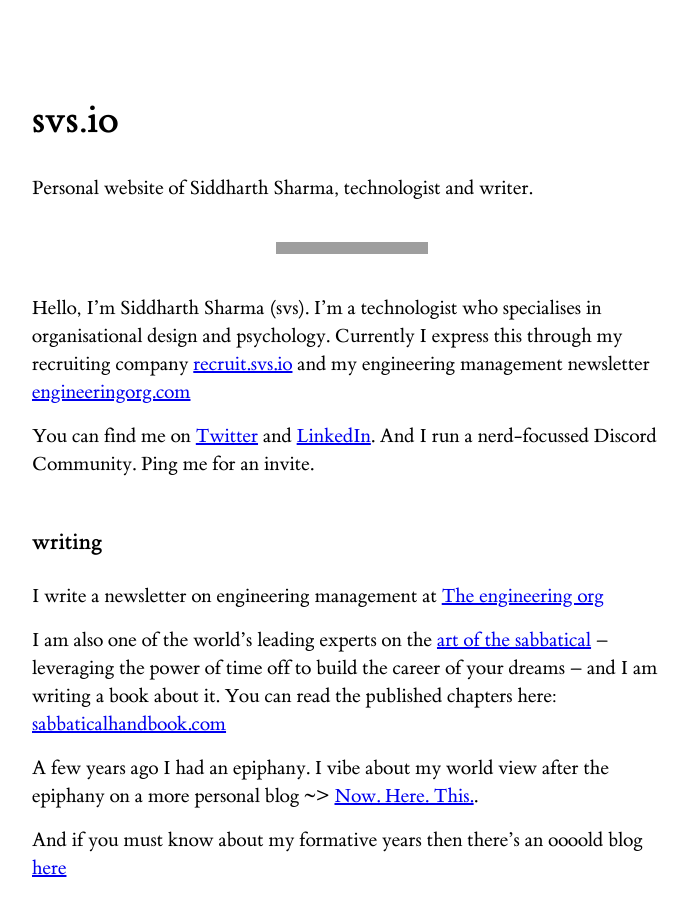
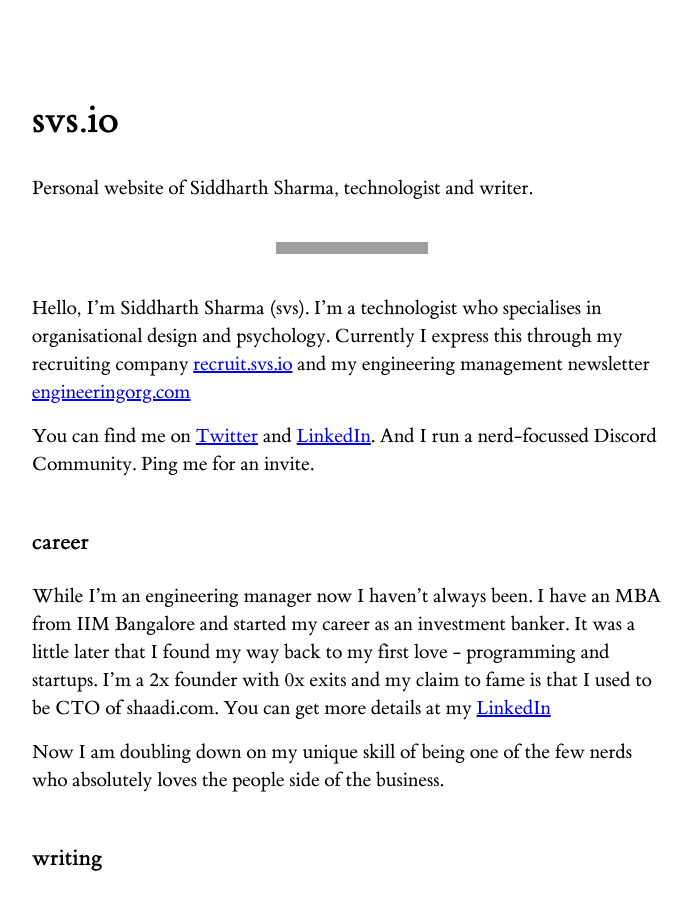
Before and after one commit to svs/svs.io, a Jekyll site: the page built from index.md, in a window 1280 px wide and 900 px high. Shown: the whole window, without its empty margins (288-978 px from the left). Built offline with Jekyll 4.4.1, drawn with Linux system fonts in a browser that asks for light colours; comment, search, counter and statistics services are not loaded; grey boxes are pictures that could not be loaded.

Commit message:
adds career section

```diff
--- a/index.md
+++ b/index.md
@@ -7,6 +7,12 @@ Hello, I'm Siddharth Sharma (svs). I'm a technologist who specialises in organis
 
 
 You can find me on [Twitter](https://twitter.com/_svs_) and [LinkedIn](https://www.linkedin.com/in/siddharth-sharma-7941a611/). And I run a nerd-focussed Discord Community. Ping me for an invite.
+
+### career
+
+While I'm an engineering manager now I haven't always been. I have an MBA from IIM Bangalore and started my career as an investment banker. It was a little later that I found my way back to my first love - programming and startups. I'm a 2x founder with 0x exits and my claim to fame is that I used to be CTO of shaadi.com. You can get more details at my [LinkedIn](https://www.linkedin.com/in/siddharth-sharma-7941a611/)
+
+Now I am doubling down on my unique skill of being one of the few nerds who absolutely loves the people side of the business.
 
 ### writing
 
```
Also changed, not shown: 1 other file.
